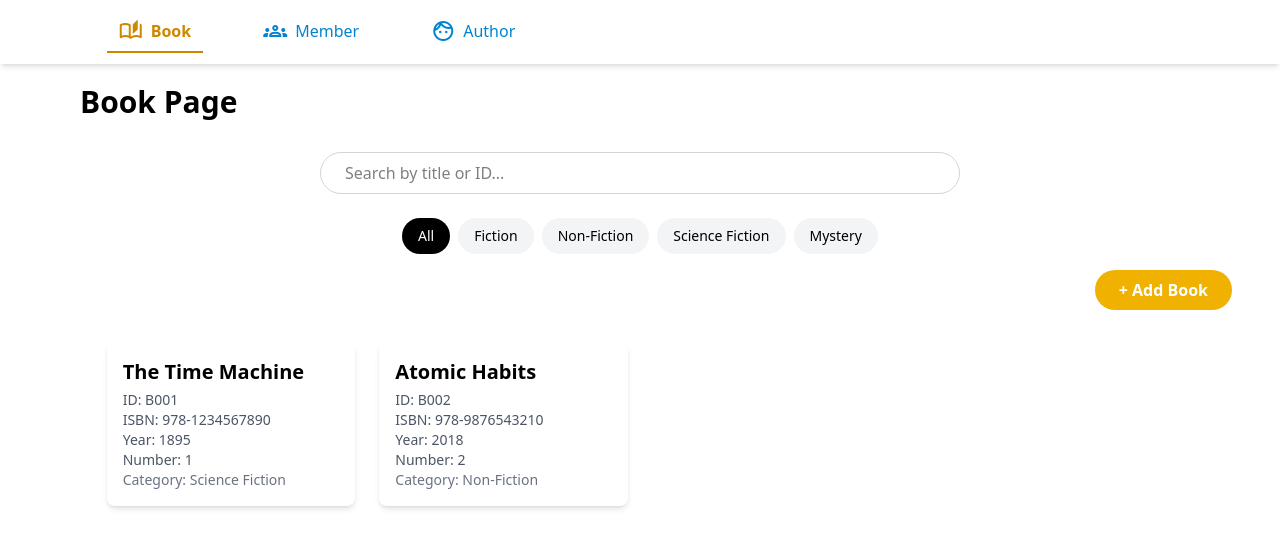
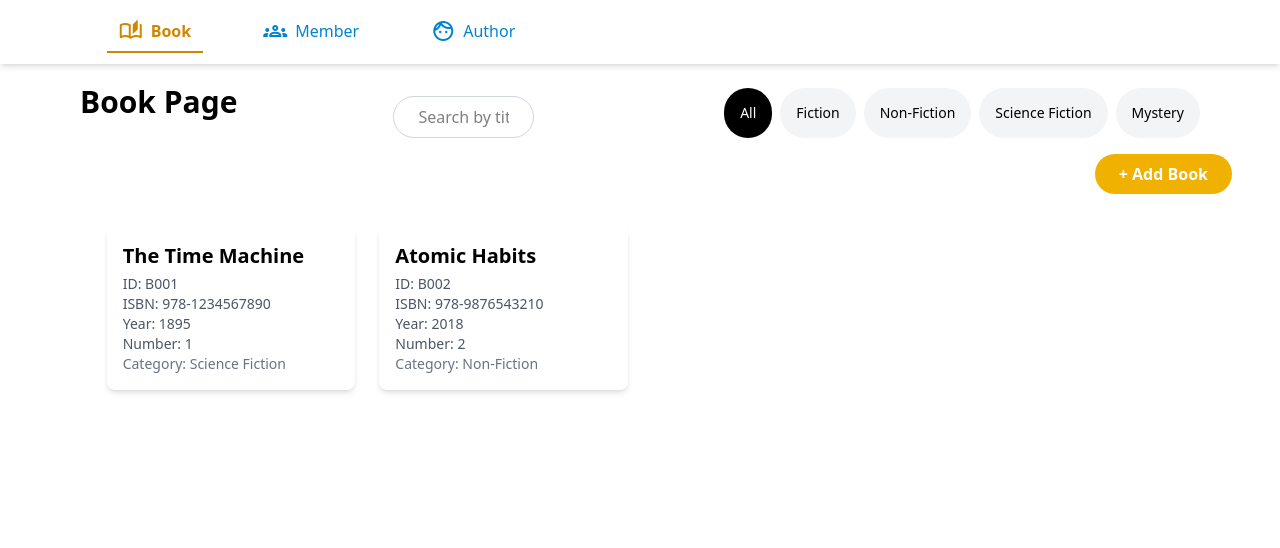
Before and after one commit to lymengmeng09/Project_library_A3, a Vue app in the folder Frontend/: page / in a window 1280 px wide. Shown: the top 548 px of the page. Built offline with nearby package versions, Linux system fonts and the light colour scheme.

Commit message:
update interface

```diff
--- a/Frontend/src/components/Navigation.vue
+++ b/Frontend/src/components/Navigation.vue
@@ -1,5 +1,4 @@
 <template>
-
     <nav class="h-16 flex w-10/12 m-auto items-center justify-between ">
         <div id="nav-item" class="flex items-center gap-12">
             <NavigationItem v-for="item in navItems" :key="item.label" :item="item" :to="item.path" />
@@ -14,7 +13,7 @@ import { ref } from "vue";
 const navItems = ref([
     { label: "Book", path: "/", icon: "auto_stories"},
     { label: "Member", path: "/member", icon: "groups" },
-    { label: "Author", path: "/auther", icon: "face" },
+    { label: "Author", path: "/author", icon: "face" },
 
 ]);
 </script>
--- a/Frontend/src/pages/Authorpage.vue
+++ b/Frontend/src/pages/Authorpage.vue
@@ -4,11 +4,13 @@
     <p class="text-center mt-4">This is the author page where you can find information about authors.</p>
     <div class="flex justify-center mt-8">
       <!-- search bar name,range of books -->
-        <input type="text" placeholder="Search authors..."
-            class="border border-gray-300 rounded-lg px-4 py-2 w-1/2 focus:outline-none focus:ring-2 focus:ring-yellow-500" />
+      <input type="text" placeholder="Search authors..."
+        class="border border-gray-300 rounded-lg px-4 py-2 w-1/2 focus:outline-none focus:ring-2 focus:ring-yellow-500" />
 
     </div>
+
   </div>
+
 </template>
 
 <script setup>
--- a/Frontend/src/pages/Bookpage.vue
+++ b/Frontend/src/pages/Bookpage.vue
@@ -1,19 +1,18 @@
 <template>
     <div>
-
-        <!-- 🔍 Search Bar -->
+        <div class="flex  justify-between">
             <div>
                 <h1 class="text-3xl font-bold text-left mt-5 ml-20 ">Book Page</h1>
+            </div>
+            <!-- 🔍 Search Bar -->
+            <div class="flex-grow flex justify-end  mr-30">
                 <Search v-model="searchQuery" />
-
             </div>
             <!-- 📚 Category Filter -->
-        <div>
+            <div class="flex justify-end mr-20">
                 <Category :categories="categories" v-model:selectedCategory="selectedCategory" />
             </div>
-
-
-
+        </div>
 
         <!-- 📋 Add Book Form -->
         <div v-if="showForm" class="w-1/2 mx-auto mt-6 bg-gray-100 p-6 rounded-lg shadow">
@@ -49,7 +48,6 @@
                 </button>
             </form>
         </div>
-
 
         <!-- ➕ Add Book Button and Book List -->
         <div>
```
Lines whose indentation alone changed are shown as unchanged.
